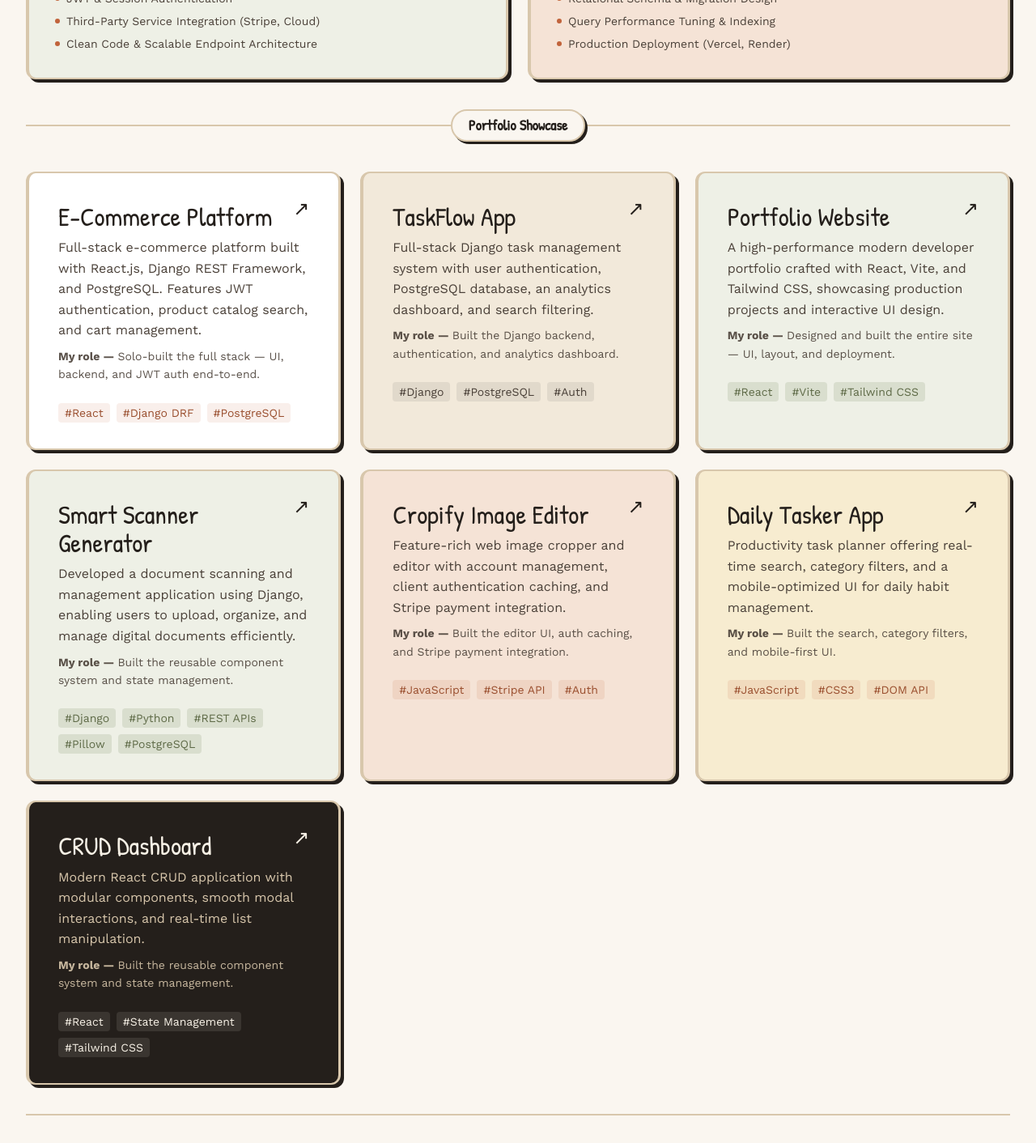
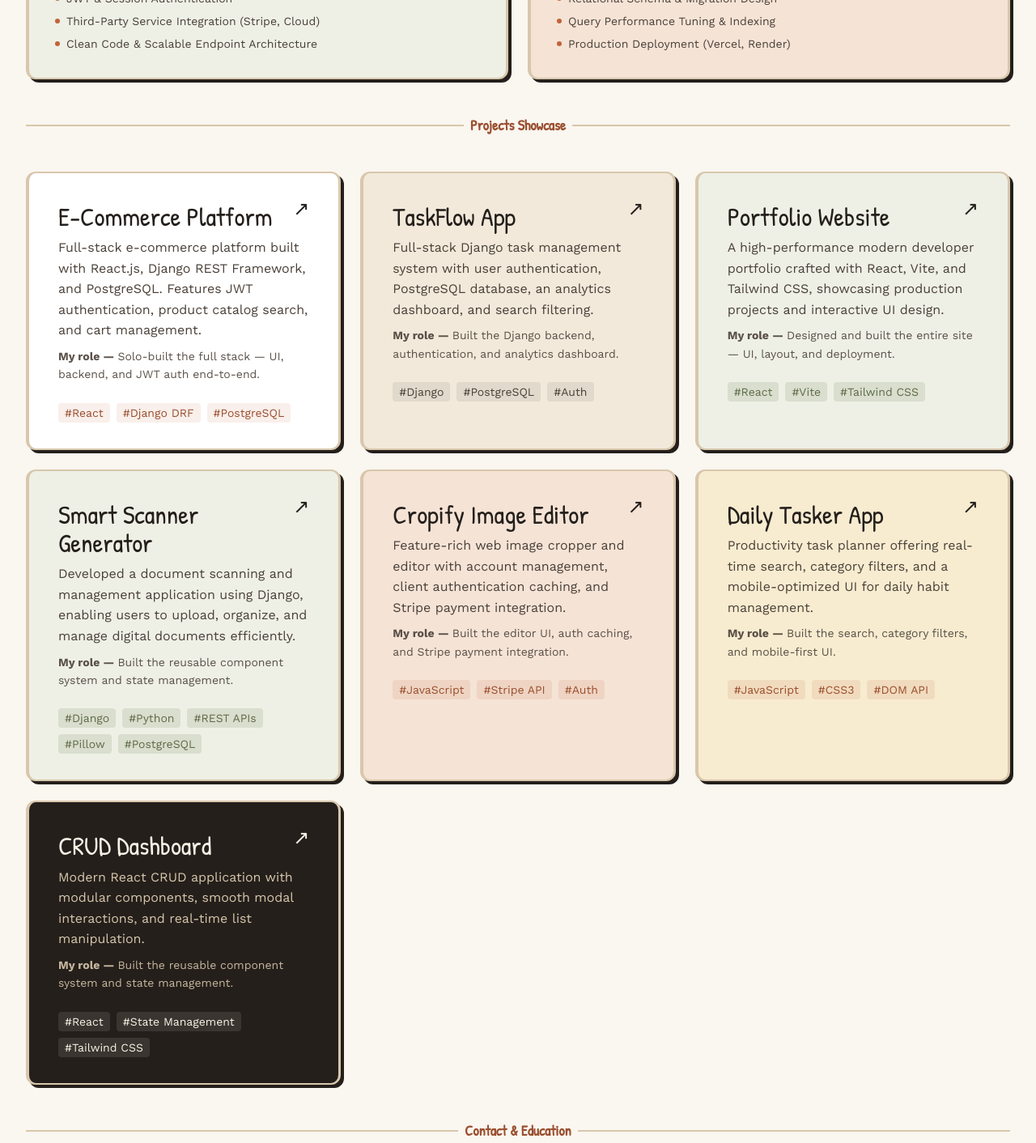
Before and after one commit to pintusingh123/portfolio, a React (Vite) app: page / in a window 1280 px wide. Shown: the part 2260-3672 px from the top of the page at 81% size. Built offline with nearby package versions, Linux system fonts and the light colour scheme.

Commit message:
change text od my contact section and and add horizontal line

```diff
--- a/src/pages/HomePage.jsx
+++ b/src/pages/HomePage.jsx
@@ -173,8 +173,8 @@ function HomePage() {
         {/* Tactile Divider between Services and Projects */}
         <div className="relative my-8 flex items-center justify-center">
           <div className="w-full border-t-2 border-[#d8c7ac]" />
-          <span className="absolute rounded-full border-2 border-[#d8c7ac] bg-[#faf6f0] px-5 py-1 font-hand text-lg font-bold text-[#241f1b] shadow-[3px_3px_0_0_#241f1b]">
-             Portfolio Showcase
+          <span className="absolute bg-[#faf6f0]  py-1 font-hand text-lg font-bold text-[#9a4f2f] px-2  ">
+            Projects Showcase
           </span>
         </div>
 
@@ -191,7 +191,12 @@ function HomePage() {
         </section>
 
         {/* Divider between Projects and Contact */}
-        <div className="my-3 w-full border-t-2 border-[#d8c7ac]" />
+        <div className="relative my-8 flex items-center justify-center">
+          <div className="w-full border-t-2 border-[#d8c7ac]" />
+          <span className="absolute bg-[#faf6f0]  py-1 font-hand text-lg font-bold text-[#9a4f2f] px-2  ">
+           Contact & Education
+          </span>
+        </div>
 
         <section id="contact" className="grid grid-cols-1 gap-6 lg:grid-cols-12">
 
```
